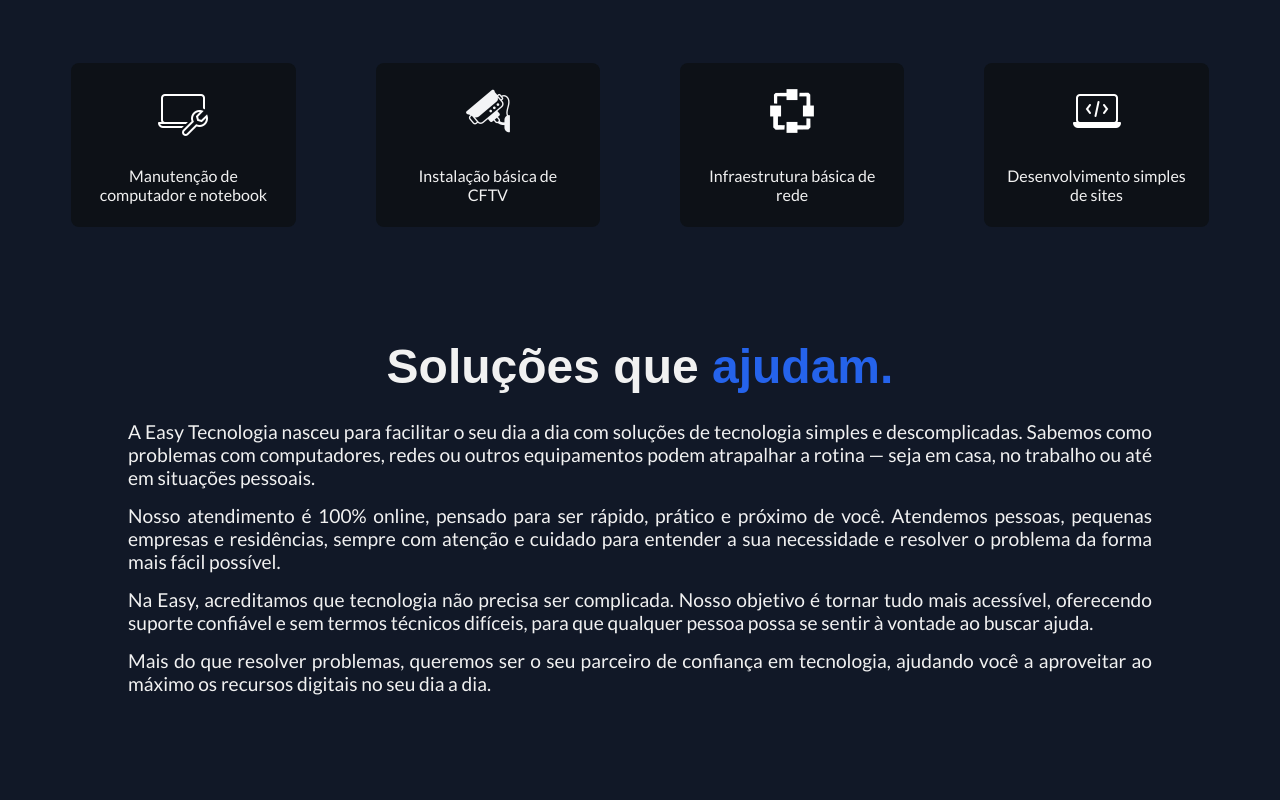
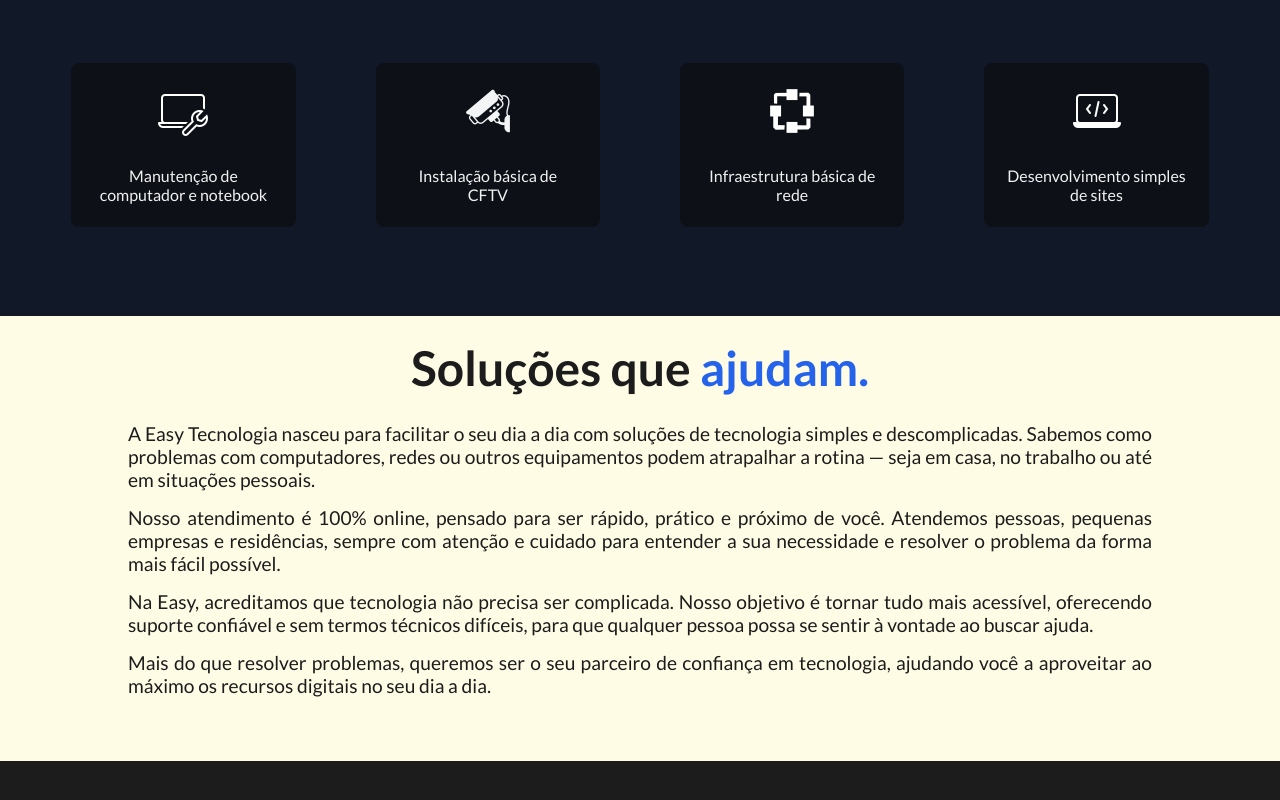
Before and after one commit to andreiscola/Easy, a plain HTML site: page index.html in a window 1280 px wide. Shown: the part 587-1387 px from the top of the page. Before the commit the page ends 1346 px from the top, so only its background shows below. Drawn offline with Linux system fonts and the light colour scheme; a web font is replaced by a local one.

Commit message:
Atualização do arquivo styles.css

```diff
--- a/assets/css/styles.css
+++ b/assets/css/styles.css
@@ -15,6 +15,8 @@
     --color5: #1c1c1c;
     --color6: #f1f1f1;
     --color7: #0d1117;
+    --color8: #fffce6;
+    --color9: #eeeeee;
 }
 
 * {
@@ -24,7 +26,6 @@
 }
 
 body {
-    /* background: linear-gradient(to bottom, var(--color1), var(--color5)); */
     background-color: var(--color1);
     color: var(--color6);
     min-height: 100vh;
@@ -77,15 +78,6 @@
 }
 
 .presentation {
-    /* background-image: url('../image/tec-bw.jpg');
-    background-size: cover;
-    background-position: center;
-    background-repeat: no-repeat;
-    width: 100%;
-    height: 100vh;
-    display: flex;
-    justify-content: center;
-    align-items: center; */
     background-color: var(--color7);
 }
 
@@ -175,6 +167,8 @@
     gap: 50px;
     justify-content: center;
     align-items: center;
+    background-color: var(--color8);
+    color: var(--color5);
 }
 
 .abt-txt {
@@ -188,7 +182,7 @@
 }
 
 .abt-subtlt {
-    font-family: var(--font6);
+    font-family: var(--font2);
     font-size: 2rem;
     padding: 1%;
 }
@@ -196,3 +190,9 @@
 .abt-subtlt span {
     color: var(--color4);
 }
+
+footer {
+    background-color: var(--color5);
+    color: var(--color8);
+    padding: 2%;
+}
```
